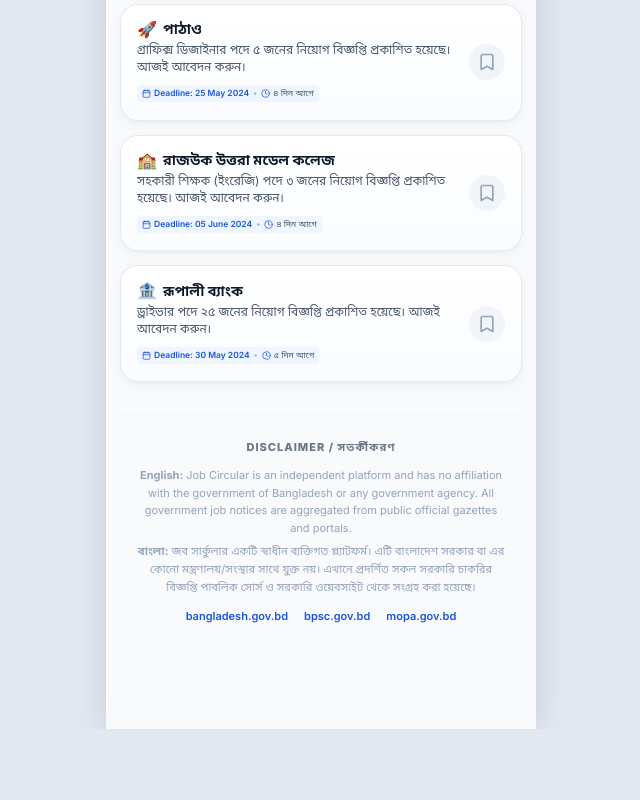
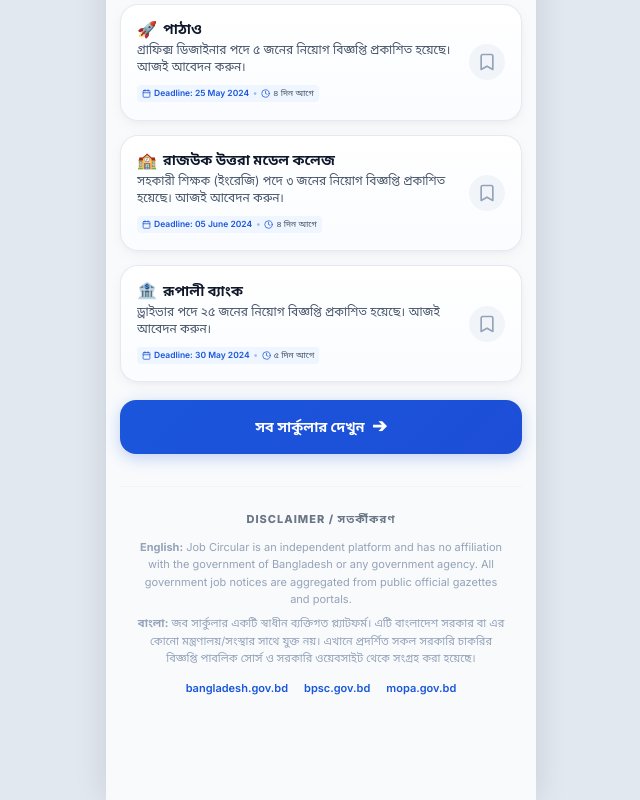
Before and after one commit to rudrodeb029/Job-Circular, a React (Vite) app: page /home in a window 1280 px wide. Shown: the part 2668-3468 px from the top of the page, without its empty margins (319-959 px from the left). Before the commit the page ends 3397 px from the top, so only its background shows below. Built offline with nearby package versions, Linux system fonts and the light colour scheme; no server answers.

Commit message:
Add modern gradient See All Circulars button above home disclaimer

```diff
--- a/src/pages/Home.jsx
+++ b/src/pages/Home.jsx
@@ -132,6 +132,32 @@
               <JobCard key={job.id} job={job} />
             ))}
           </div>
+
+          <div style={{ display: 'flex', justifyContent: 'center', marginTop: 'var(--space-lg)', marginBottom: 'var(--space-md)' }}>
+            <button
+              onClick={() => navigate('/search')}
+              style={{
+                width: '100%',
+                display: 'flex',
+                alignItems: 'center',
+                justifyContent: 'center',
+                gap: '8px',
+                padding: '14px 20px',
+                borderRadius: '16px',
+                background: 'linear-gradient(135deg, var(--primary) 0%, #1d4ed8 100%)',
+                color: '#ffffff',
+                fontSize: '14px',
+                fontWeight: 700,
+                border: 'none',
+                cursor: 'pointer',
+                boxShadow: '0 4px 15px rgba(26, 86, 219, 0.25)',
+                transition: 'all 0.2s ease'
+              }}
+            >
+              <span>{state.language === 'en' ? 'See All Circulars' : 'সব সার্কুলার দেখুন'}</span>
+              <span style={{ fontSize: '16px', display: 'flex', alignItems: 'center' }}>➔</span>
+            </button>
+          </div>
         </div>
         <Disclaimer />
       </div>
```
